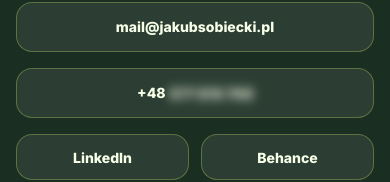
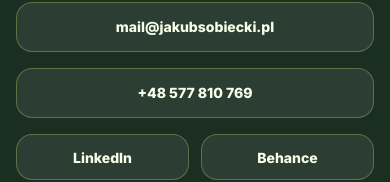
Before and after one commit to jhumienny/jakub-portfolio, a React (Vite) app: page / in a window 390 px wide. Shown: the part 4176-4358 px from the top of the page. Built offline with nearby package versions, Linux system fonts and the light colour scheme.

Commit message:
Revert "Protect contact details"
This reverts commit 27195e9edf1caf59df58527e20d4f6ef433a2f3a.

```diff
--- a/src/main.jsx
+++ b/src/main.jsx
@@ -494,7 +494,7 @@
       </p>
       <div className="hero-actions">
         <a className="btn primary" href="#projects">{t.hero.projects}</a>
-        <a className="btn ghost" href="#contact">{t.hero.contact}</a>
+        <a className="btn ghost" href="mailto:mail@jakubsobiecki.pl">{t.hero.contact}</a>
       </div>
     </div>
     <div className="hero-card" aria-label={t.hero.profileLabel}>
@@ -823,39 +823,22 @@
 }
 
 function Contact({ t }) {
-  const [phoneRevealed, setPhoneRevealed] = useState(false);
-  const emailParts = ['mail', 'jakubsobiecki', 'pl'];
-  const email = `${emailParts[0]}${String.fromCharCode(64)}${emailParts[1]}.${emailParts[2]}`;
-  const phoneParts = ['+48', '577', '810', '769'];
-  const phoneDisplay = phoneParts.join(' ');
-  const phoneHref = `tel:${phoneParts.join('').replace('+', '+')}`;
-
   return <div className="contact-anchor">
     <footer className="contact">
       <p className="kicker">{t.contact.kicker}</p>
       <h2>{t.contact.title}</h2>
       <div className="contact-links">
-        <a className="contact-link contact-link--direct" href={`mailto:${email}`} aria-label="Email">
+        <a className="contact-link contact-link--direct" href="mailto:mail@jakubsobiecki.pl" aria-label="Email">
           <span className="contact-icon contact-icon--brand" aria-hidden="true">@</span>
-          <span className="contact-text">{email}</span>
+          <span className="contact-text">mail@jakubsobiecki.pl</span>
         </a>
-        <a
-          className={`contact-link contact-link--direct contact-link--phone${phoneRevealed ? ' is-revealed' : ''}`}
-          href={phoneHref}
-          aria-label="Phone"
-          onMouseEnter={() => setPhoneRevealed(true)}
-          onFocus={() => setPhoneRevealed(true)}
-          onClick={() => setPhoneRevealed(true)}
-        >
+        <a className="contact-link contact-link--direct" href="tel:+48577810769" aria-label="Phone">
           <span className="contact-icon" aria-hidden="true">
             <svg viewBox="0 0 24 24" focusable="false">
               <path d="M7.2 4.8l2.1 4.8-2 1.2c1.1 2.3 2.8 4 5.1 5.1l1.2-2 4.8 2.1-1.1 3.1c-.3.8-1.1 1.3-2 1.1C9 19.2 4.8 15 3.8 8.7c-.1-.9.3-1.7 1.1-2l2.3-1.9z" />
             </svg>
           </span>
-          <span className="contact-text contact-phone-text" aria-label={phoneDisplay}>
-            <span className="contact-phone-prefix">{phoneParts[0]}</span>
-            <span className="contact-phone-hidden">{phoneParts.slice(1).join(' ')}</span>
-          </span>
+          <span className="contact-text">+48 577 810 769</span>
         </a>
         <a className="contact-link contact-link--social" href="https://www.linkedin.com/in/jakubsobiecki/" target="_blank" rel="noopener noreferrer" aria-label="LinkedIn">
           <span className="contact-icon contact-icon--brand" aria-hidden="true">in</span>
--- a/src/styles.css
+++ b/src/styles.css
@@ -1011,15 +1011,3 @@
   .cv-download-icon{width:14px;height:14px}
   .cv-link:hover,.cv-link:focus-visible{background:rgba(221,247,108,.16)!important}
 }
-
-/* Contact anti-scraping / progressive reveal */
-.contact-link--phone .contact-phone-text{display:inline-flex;align-items:center;gap:.28em;white-space:nowrap}
-.contact-phone-hidden{display:inline-block;filter:blur(5px);opacity:.62;transform:translateY(.5px);transition:filter .18s ease,opacity .18s ease;text-shadow:0 0 8px currentColor;user-select:none}
-.contact-link--phone:hover .contact-phone-hidden,
-.contact-link--phone:focus-visible .contact-phone-hidden,
-.contact-link--phone.is-revealed .contact-phone-hidden{filter:blur(0);opacity:1;text-shadow:none;user-select:text}
-
-@media(max-width:560px){
-  .contact-link--phone .contact-phone-text{justify-content:center}
-  .contact-phone-hidden{filter:blur(4px)}
-}
```
